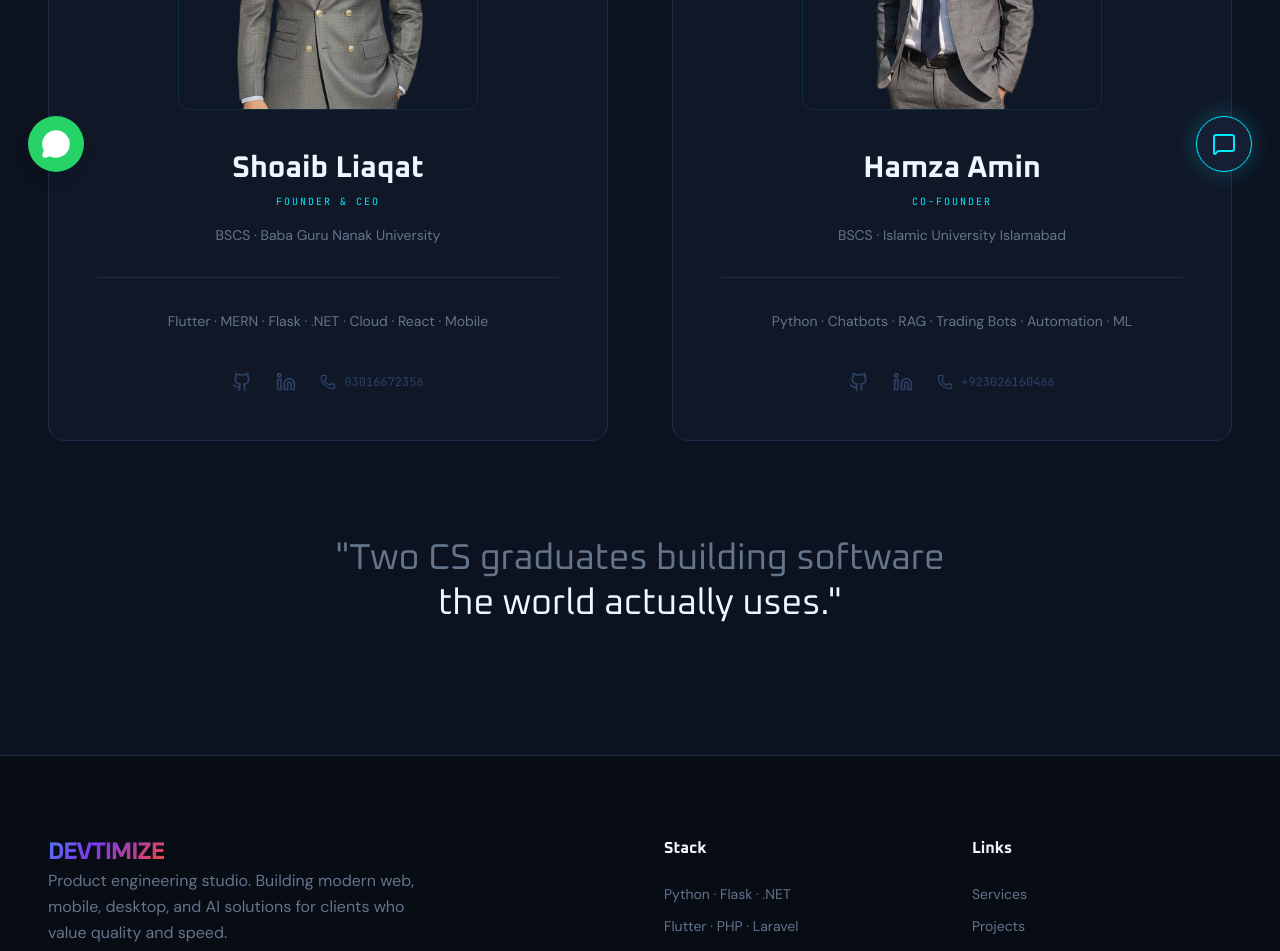
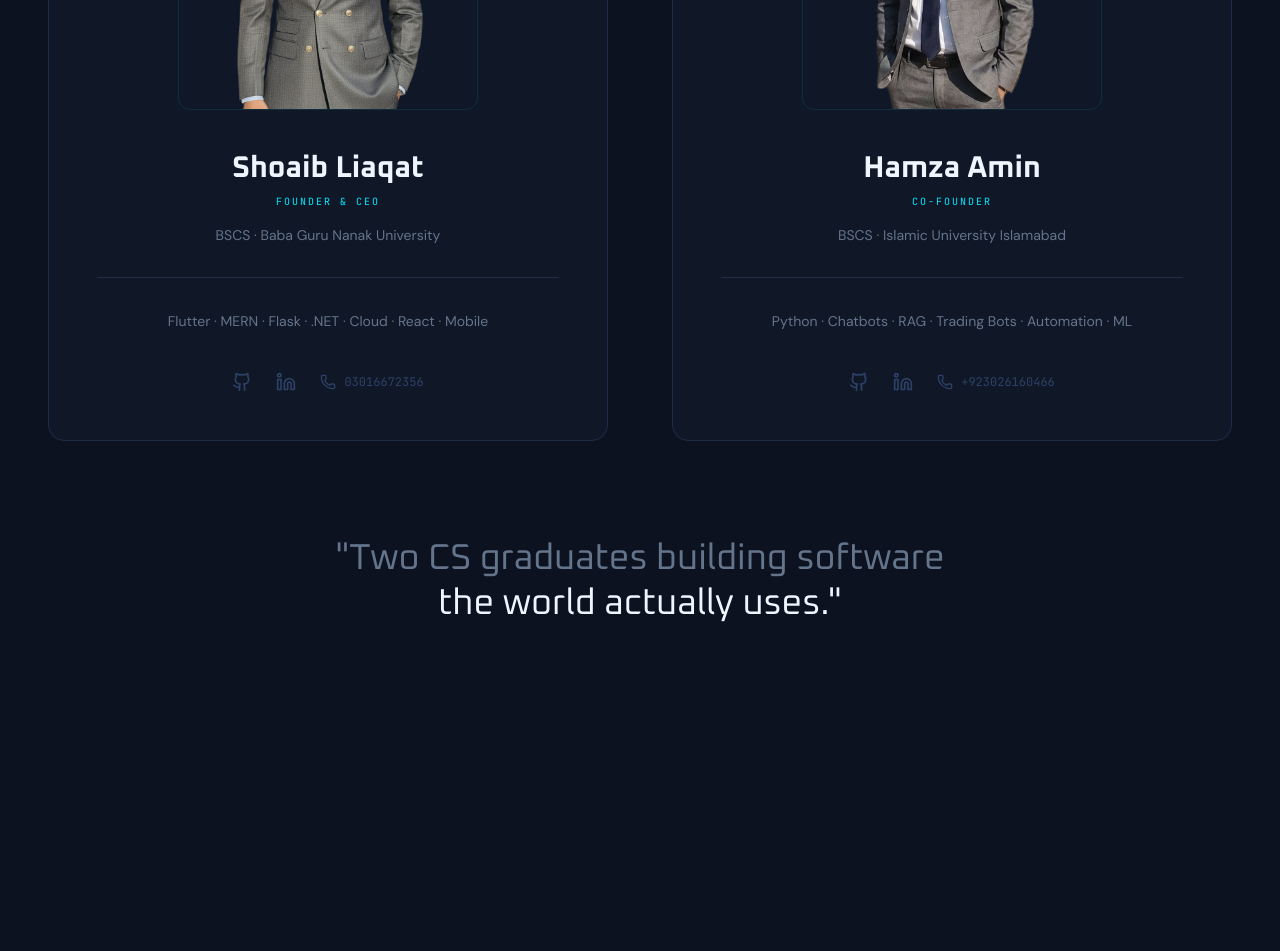
Before and after one commit to shoaib220-code/Devtimize_web, a Next.js app: page /team in a window 1280 px wide. Shown: the part 600-1551 px from the top of the page. After the commit the page ends 1355 px from the top, so only its background shows below. Built offline with nearby package versions, Linux system fonts and the light colour scheme; a web font is replaced by a local one.

Commit message:
debug: bare minimum test

```diff
--- a/app/layout.tsx
+++ b/app/layout.tsx
@@ -1,43 +1,9 @@
-import type { Metadata, Viewport } from 'next';
 import './globals.css';
-import { Navbar } from '@/components/Navbar';
-import { Footer } from '@/components/Footer';
-import { CustomCursor } from '@/components/CustomCursor';
-import { Loader } from '@/components/Loader';
-import { DevBot } from '@/components/DevBot';
-import { WhatsAppButton } from '@/components/WhatsAppButton';
-import { BackToTop } from '@/components/BackToTop';
 
-export const metadata: Metadata = {
-  metadataBase: new URL('https://devtimize.com'),
-  title: 'Devtimize',
-  description: 'Product engineering studio',
-};
-
-export const viewport: Viewport = {
-  width: 'device-width',
-  initialScale: 1,
-};
-
-export default function RootLayout({
-  children,
-}: {
-  children: React.ReactNode;
-}) {
+export default function RootLayout({ children }: { children: React.ReactNode }) {
   return (
     <html lang="en">
-      <body>
-        <CustomCursor />
-        <Loader />
-        <Navbar />
-        <div className="min-h-screen selection:bg-acid-cyan/30 selection:text-acid-cyan">
-          <main>{children}</main>
-        </div>
-        <Footer />
-        <DevBot />
-        <WhatsAppButton />
-        <BackToTop />
-      </body>
+      <body>{children}</body>
     </html>
   );
 }
```
